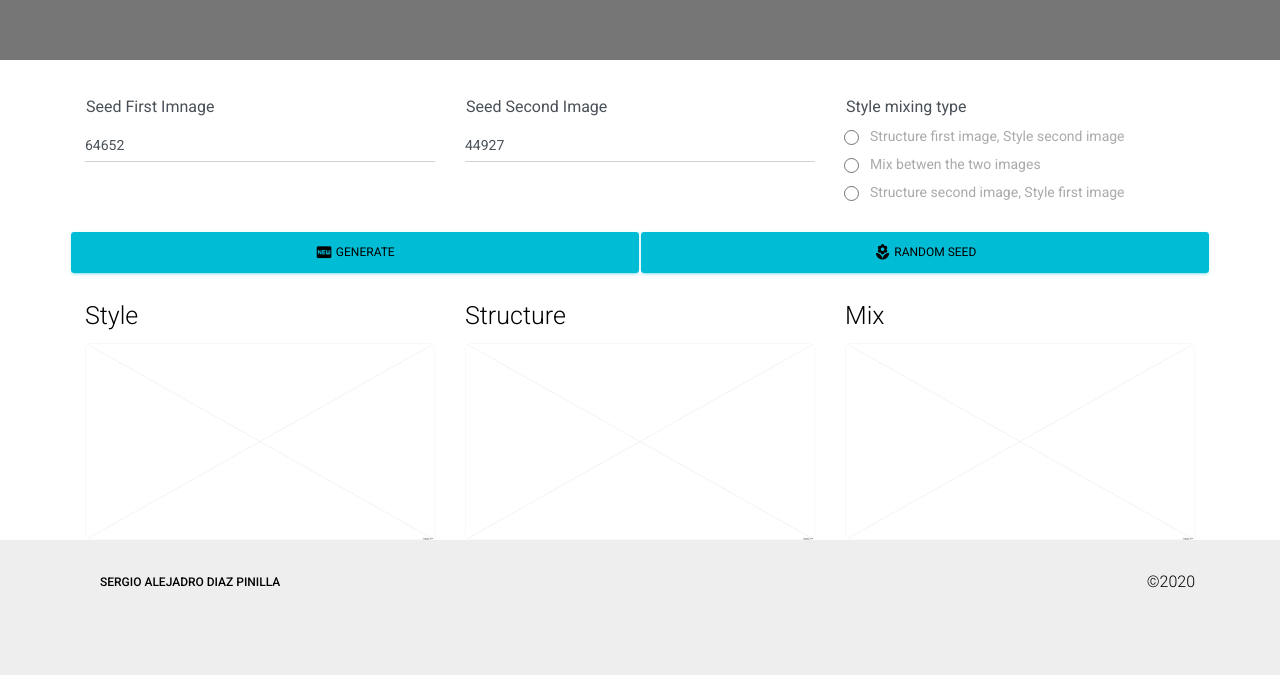
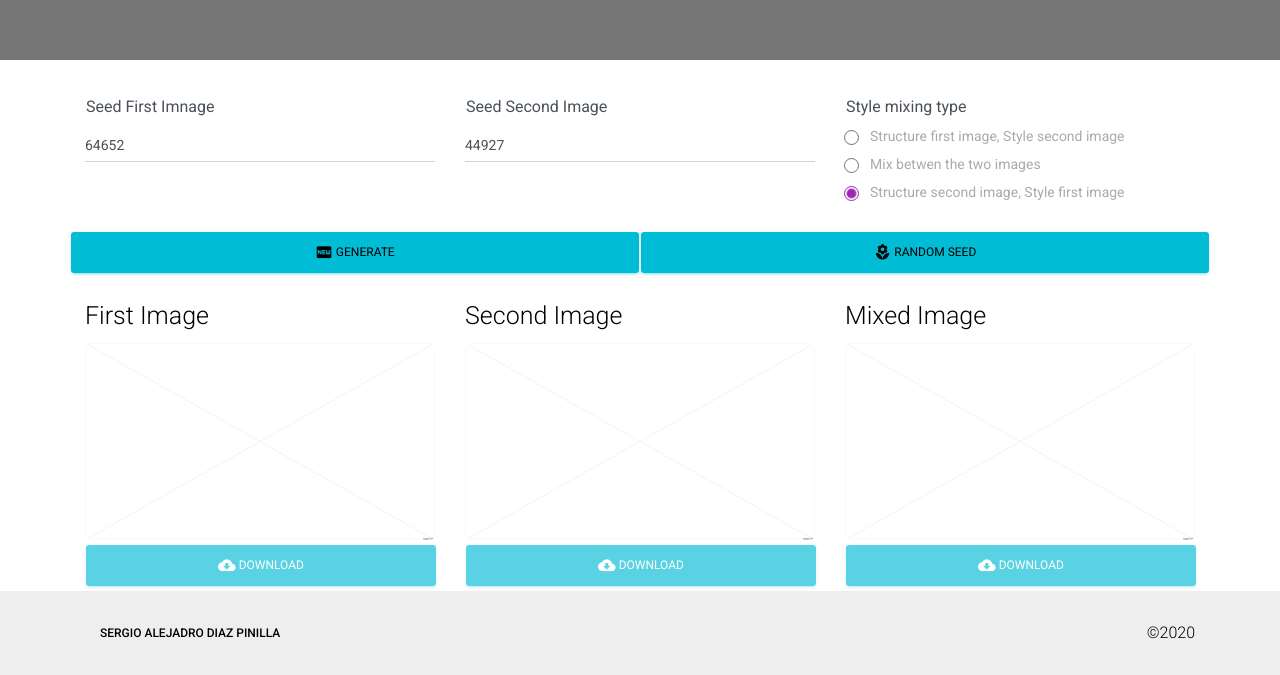
Before and after one commit to seradiazpin/ThumbnailArtGenerator, an Angular app: page /mixer in a window 1280 px wide. Shown: the part 740-1415 px from the top of the page. Before the commit the page ends 1364 px from the top, so only its background shows below. Built offline with nearby package versions, Linux system fonts and the light colour scheme.

Commit message:
Mix and generate view redo

```diff
--- a/src/app/components/generate/generate.component.html
+++ b/src/app/components/generate/generate.component.html
@@ -1,16 +1,29 @@
 <div class="row">
   <div class="col-md-6">
-    <app-image title="Generated" [src]="imageUrl"></app-image>
+    <app-image title="Generated" [src]="imageData?.link_small"></app-image>
   </div>
   <div class="col-md-6">
     <h3>Options</h3>
     <div class="row">
-      <a (click)="generateRandom()" class="btn btn-info col-sm" role="button">
+      <div class="form-group mb-3 col-md-4">
+        <div class="input-group-prepend">
+          <span class="input-group-text" id="basic-addon1">Seed Imnage</span>
+        </div>
+        <input type="text" class="form-control" placeholder="seed1" aria-label="Seed 1" [(ngModel)]="seed1"
+          aria-describedby="basic-addon1">
+      </div>
+    </div>
+    <div class="row">
+      <a (click)="randomSeed()" class="btn btn-info col-sm">
+        <span class="material-icons">local_florist</span> Random Seed
+      </a>
+      <a (click)="generate()" class="btn btn-info col-sm" role="button">
         <i class="material-icons">fiber_new</i> Generate
       </a>
-      <a [ngClass]="{'disabled': !imageUrl}" [href]="imageUrl" class="btn btn-info col-sm" role="button" download="">
+      <a [ngClass]="{'disabled': !imageData?.link}" [href]="imageData?.link" class="btn btn-info col-sm" role="button" download>
         <span class="material-icons">cloud_download</span> Download
       </a>
+
       <!--
       <a (click)="generateRandom()" class="btn btn-info col-sm" role="button">
         <span class="material-icons">merge_type</span> Mix Image
@@ -20,5 +33,5 @@
       </a>
     </div>
     <app-sliders (vector)="processVector($event)"></app-sliders>-->
+    </div>
   </div>
-</div>
--- a/src/app/components/generate/generate.component.ts
+++ b/src/app/components/generate/generate.component.ts
@@ -7,24 +7,31 @@ import { Component } from '@angular/core';
 })
 export class GenerateComponent {
 
-  imageUrl: string = ""
+  imageData = {}
+  seed1
   constructor(private api: WebapiService) {
-
+    this.seed1 = this.getRandomInt(0,99999)
   }
 
   generateRandom() {
     this.api.generateRandom().subscribe(data => {
-      this.imageUrl = data as string;
+      this.imageData = data;
     })
   }
-  generate(data) {
-    this.api.generate(data).subscribe(data => {
-      this.imageUrl = data as string;
+  generate() {
+    this.api.generate({"seed":this.seed1}).subscribe(data => {
+      this.imageData = data ;
     })
   }
 
-  processVector(vector){
+  /*processVector(vector){
     this.generate({"latent_vector": vector})
+  }*/
+  getRandomInt(min, max) {
+    return Math.floor(Math.random() * (max - min)) + min;
   }
+  randomSeed(){
+    this.seed1 = this.getRandomInt(0,99999)
 
+  }
 }
--- a/src/app/components/mix/mix.component.html
+++ b/src/app/components/mix/mix.component.html
@@ -42,7 +42,7 @@
 
         <div class="form-check form-check-radio">
           <label class="form-check-label">
-            <input class="form-check-input" [(ngModel)]="mixType" type="radio" name="exampleRadios1" id="exampleRadios3" value="2">
+            <input class="form-check-input" [(ngModel)]="mixType" type="radio" name="exampleRadios1" id="exampleRadios3" value="2" checked>
             Structure second image, Style first image
             <span class="circle">
               <span class="check"></span>
@@ -64,13 +64,22 @@
   <div class="col-md-12">
     <div class="row">
       <div class="col-sm-4">
-        <app-image title="Style" [src]="getImgUrl('src')"></app-image>
+        <app-image title="First Image" [src]="getImgUrl('src')"></app-image>
+        <a [ngClass]="{'disabled': !getDownloadUrl('src')}" [href]="getDownloadUrl('src')" target="_blank" class="btn btn-info col-sm" role="button" download>
+          <span class="material-icons">cloud_download</span> Download
+        </a>
       </div>
       <div class="col-sm-4">
-        <app-image title="Structure" [src]="getImgUrl('dst')"></app-image>
+        <app-image title="Second Image" [src]="getImgUrl('dst')"></app-image>
+        <a [ngClass]="{'disabled': !getDownloadUrl('dst')}" [href]="getDownloadUrl('dst')" target="_blank" class="btn btn-info col-sm" role="button" download>
+          <span class="material-icons">cloud_download</span> Download
+        </a>
       </div>
       <div class="col-sm-4">
-        <app-image title="Mix" [src]="getImgUrl('mix')"></app-image>
+        <app-image title="Mixed Image" [src]="getImgUrl('mix')"></app-image>
+        <a [ngClass]="{'disabled': !getDownloadUrl('mix')}" [href]="getDownloadUrl('mix')" target="_blank" class="btn btn-info col-sm" role="button" download>
+          <span class="material-icons">cloud_download</span> Download
+        </a>
       </div>
     </div>
   </div>
--- a/src/app/components/mix/mix.component.ts
+++ b/src/app/components/mix/mix.component.ts
@@ -10,21 +10,27 @@ export class MixComponent implements OnInit {
   seed1: number = this.getRandomInt(0,99999)
   seed2: number = this.getRandomInt(0,99999);
   imagesUrl = {}
-  mixType = 3
+  mixType = "2"
   constructor(private api: WebapiService) { }
 
 
   ngOnInit() {
   }
   mix() {
-    console.log(this.seed1, this.seed2);
-
+    console.log(this.mixType)
     this.api.mix({ "seed1": this.seed1, "seed2": this.seed2 ,"style":this.mixType}).subscribe(data => {
       this.imagesUrl = data;
     });
   }
   getImgUrl(imgTag) {
-    return this.imagesUrl[imgTag];
+    if(this.imagesUrl[imgTag]){
+      return this.imagesUrl[imgTag].link_small;
+    }
+  }
+  getDownloadUrl(imgTag) {
+    if(this.imagesUrl[imgTag]){
+      return this.imagesUrl[imgTag].link;
+    }
   }
 
   getRandomInt(min, max) {
```
